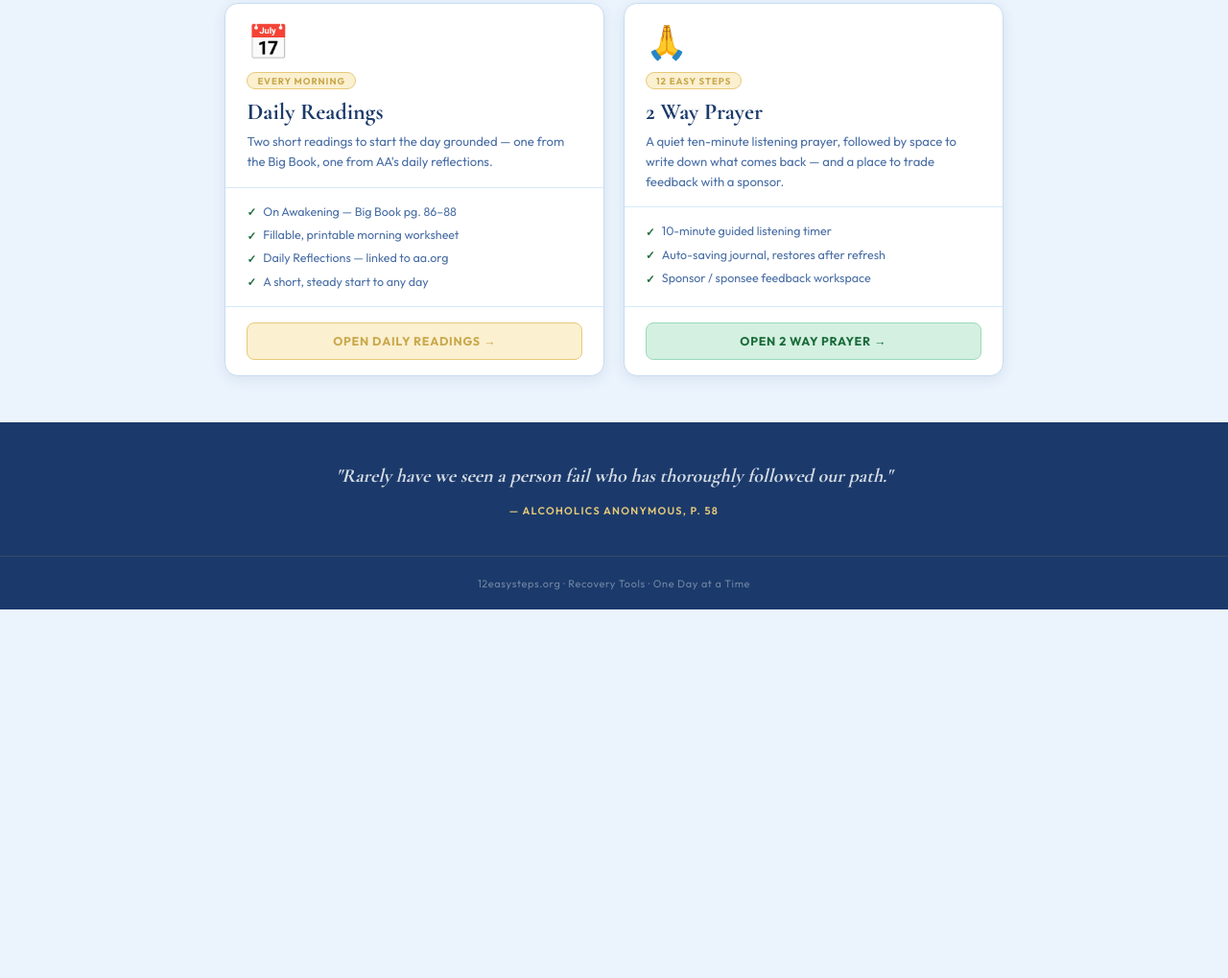
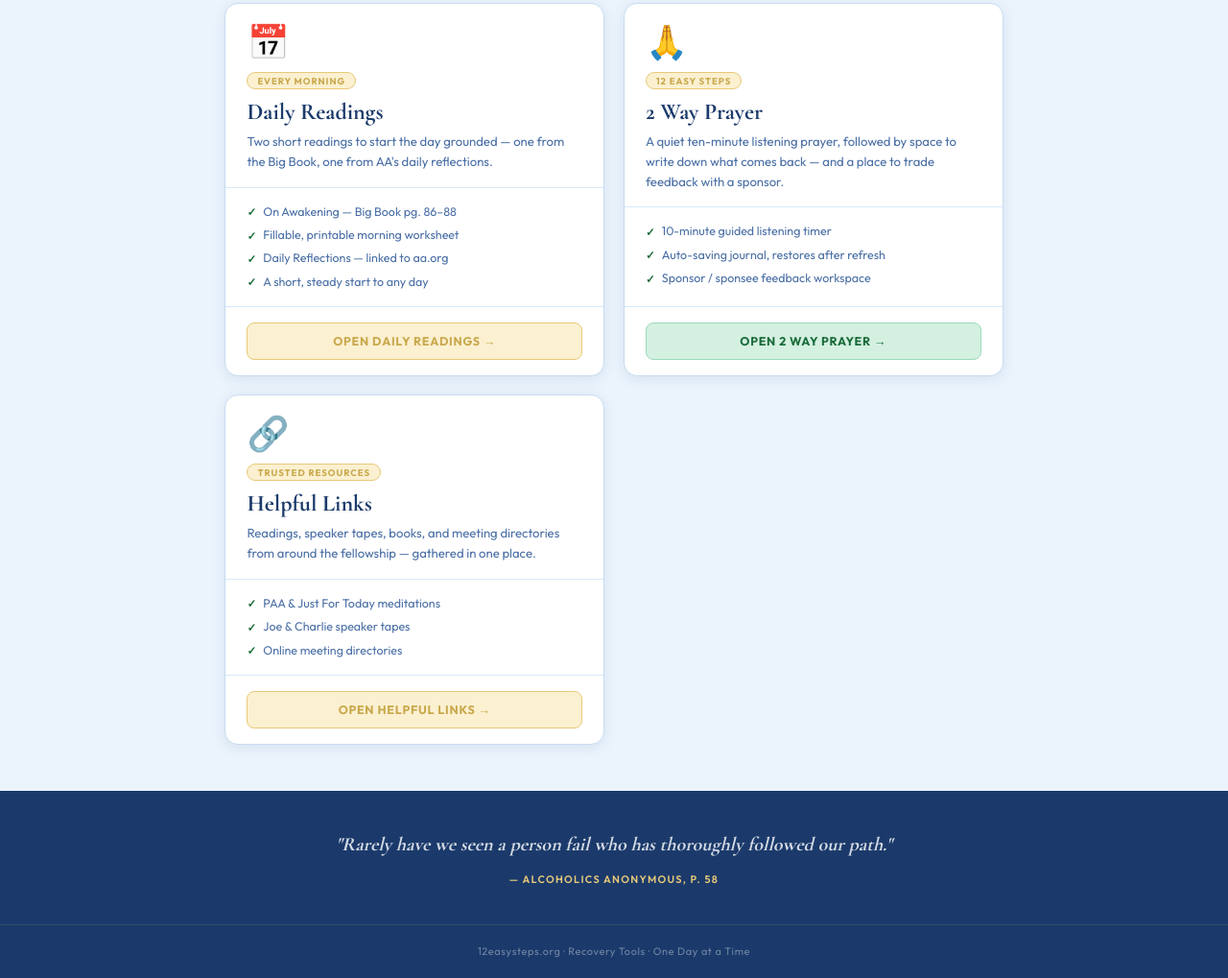
Before and after one commit to Sebastianshort624/12easysteps.org, a plain HTML site: page index.html in a window 1280 px wide. Shown: the part 963-1982 px from the top of the page at 96% size. Before the commit the page ends 1598 px from the top, so only its background shows below. Drawn offline with nearby package versions, Linux system fonts and the light colour scheme.

Commit message:
Add Helpful Links to nav and homepage cards

```diff
--- a/index.html
+++ b/index.html
@@ -98,6 +98,7 @@ footer p{font-size:.68rem;color:rgba(255,255,255,.38);letter-spacing:.06em}
     <a href="https://12easysteps.org/steps/" class="nav-link">Steps Workbook</a>
     <a href="https://12easysteps.org/report/" class="nav-link">Report Card</a>
     <a href="https://12easysteps.org/daily-readings/" class="nav-link">Daily Readings</a>
+    <a href="https://12easysteps.org/helpful-links/" class="nav-link">Helpful Links</a>
   </div>
 </nav>
 
@@ -193,6 +194,25 @@ footer p{font-size:.68rem;color:rgba(255,255,255,.38);letter-spacing:.06em}
       </div>
     </a>
 
+    <a href="https://12easysteps.org/helpful-links/" class="tool-card">
+      <div class="card-top">
+        <span class="card-emoji">🔗</span>
+        <div class="card-chip">Trusted Resources</div>
+        <div class="card-title">Helpful Links</div>
+        <p class="card-desc">Readings, speaker tapes, books, and meeting directories from around the fellowship — gathered in one place.</p>
+      </div>
+      <div class="card-mid">
+        <ul class="features">
+          <li>PAA &amp; Just For Today meditations</li>
+          <li>Joe &amp; Charlie speaker tapes</li>
+          <li>Online meeting directories</li>
+        </ul>
+      </div>
+      <div class="card-bottom">
+        <div class="open-btn btn-gold">Open Helpful Links →</div>
+      </div>
+    </a>
+
   </div>
 </div>
 
```
